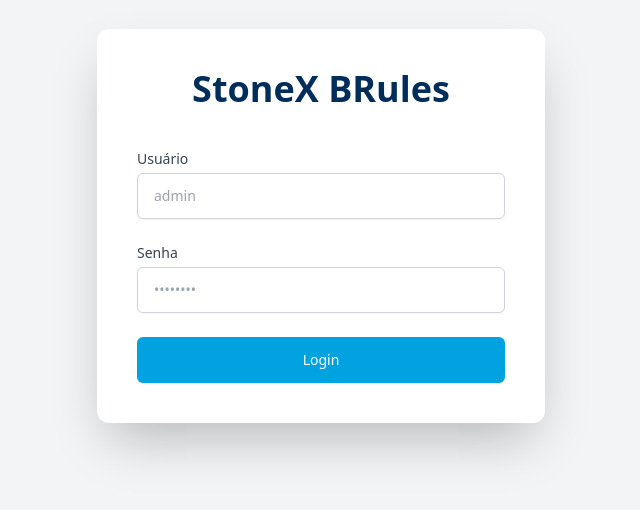
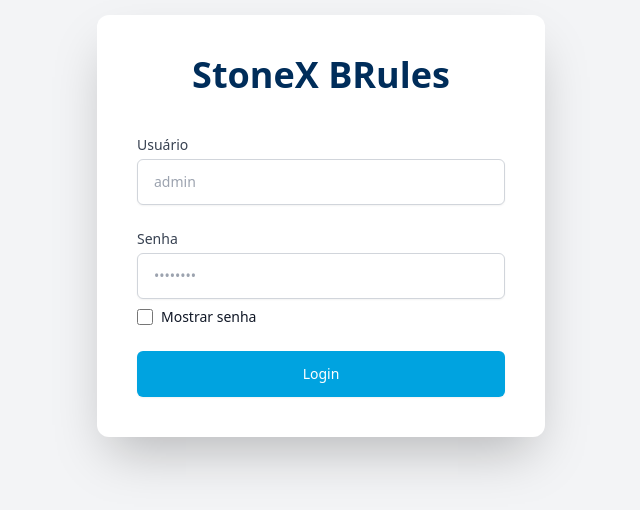
Before and after one commit to diegomrodrigues2/react_dashboard, a React (Vite) app: page / in a window 1280 px wide. Shown: the part 174-684 px from the top of the page, without its empty margins (319-959 px from the left). Built offline with nearby package versions, Linux system fonts and the light colour scheme.

Commit message:
Add password visibility toggle and whitespace validation

```diff
--- a/components/LoginPage.tsx
+++ b/components/LoginPage.tsx
@@ -7,6 +7,7 @@
 const LoginPage: React.FC<LoginPageProps> = ({ onLoginAttempt }) => {
   const [username, setUsername] = useState<string>('');
   const [password, setPassword] = useState<string>('');
+  const [showPassword, setShowPassword] = useState<boolean>(false);
   const [error, setError] = useState<string>('');
 
   const handleSubmit = (e: React.FormEvent<HTMLFormElement>) => {
@@ -14,6 +15,10 @@
     setError(''); // Clear previous errors
     if (!username || !password) {
       setError('Por favor, preencha o usuário e a senha.');
+      return;
+    }
+    if (/\s/.test(username) || /\s/.test(password)) {
+      setError('Usuário e senha não podem conter espaços.');
       return;
     }
     const success = onLoginAttempt(username, password);
@@ -60,7 +65,7 @@
             <input
               id="password"
               name="password"
-              type="password"
+              type={showPassword ? 'text' : 'password'}
               autoComplete="current-password"
               required
               value={password}
@@ -68,6 +73,21 @@
               className="mt-1 block w-full px-4 py-3 bg-white text-gray-900 border border-gray-300 rounded-md shadow-sm focus:outline-none focus:ring-[#00A3E0] focus:border-[#00A3E0] sm:text-sm placeholder-gray-400"
               placeholder="••••••••"
             />
+            <div className="mt-2 flex items-center">
+              <input
+                id="show-password"
+                type="checkbox"
+                checked={showPassword}
+                onChange={() => setShowPassword((prev) => !prev)}
+                className="h-4 w-4 text-[#00A3E0] focus:ring-[#00A3E0] border-gray-300 rounded"
+              />
+              <label
+                htmlFor="show-password"
+                className="ml-2 block text-sm text-gray-900"
+              >
+                Mostrar senha
+              </label>
+            </div>
           </div>
 
           {error && (
```
